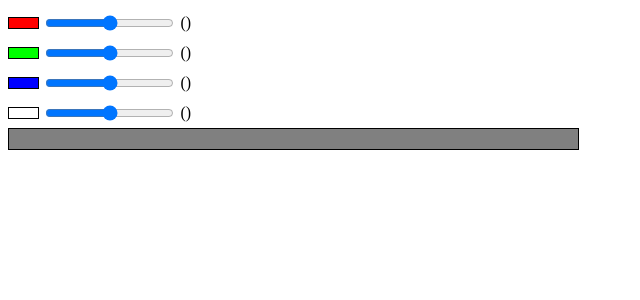
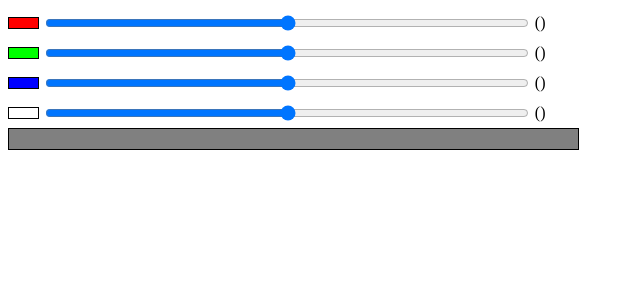
Before and after one commit to bridger-herman/automation, a Flask app: page / in a window 1280 px wide. Shown: the top 300 px of the page, without its empty margins (0-640 px from the left). Run offline with Flask 2, Linux system fonts and the light colour scheme; parts of the project's set-up code (start-up, migrations or seed data) failed here and were passed over; some libraries are stand-ins or nearby versions.

Commit message:
Improve slider styling

```diff
--- a/server/static/css/master.css
+++ b/server/static/css/master.css
@@ -20,3 +20,7 @@
   background-color: blue;
   border: black 1px solid;
 }
+
+.color-input {
+  width: 85%;
+}
```
